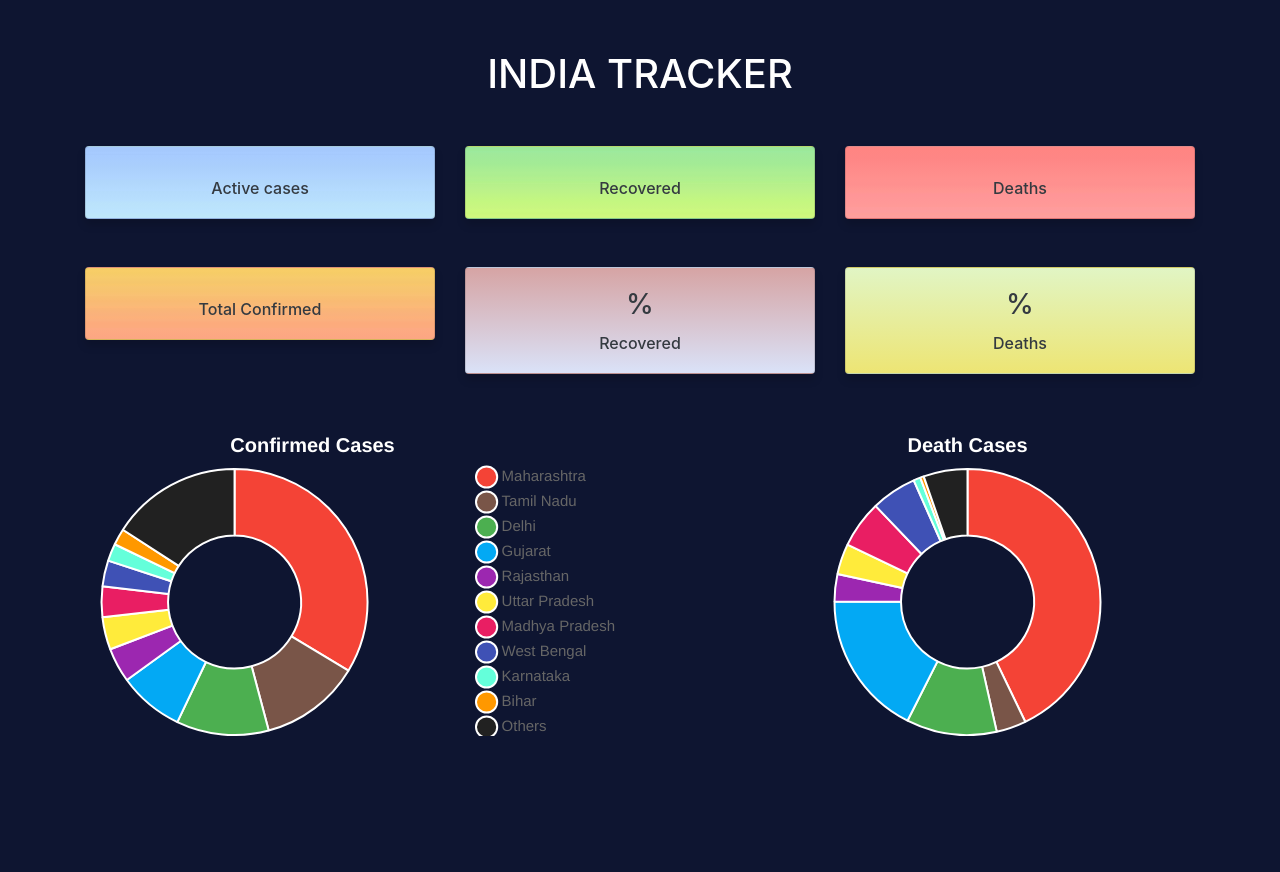
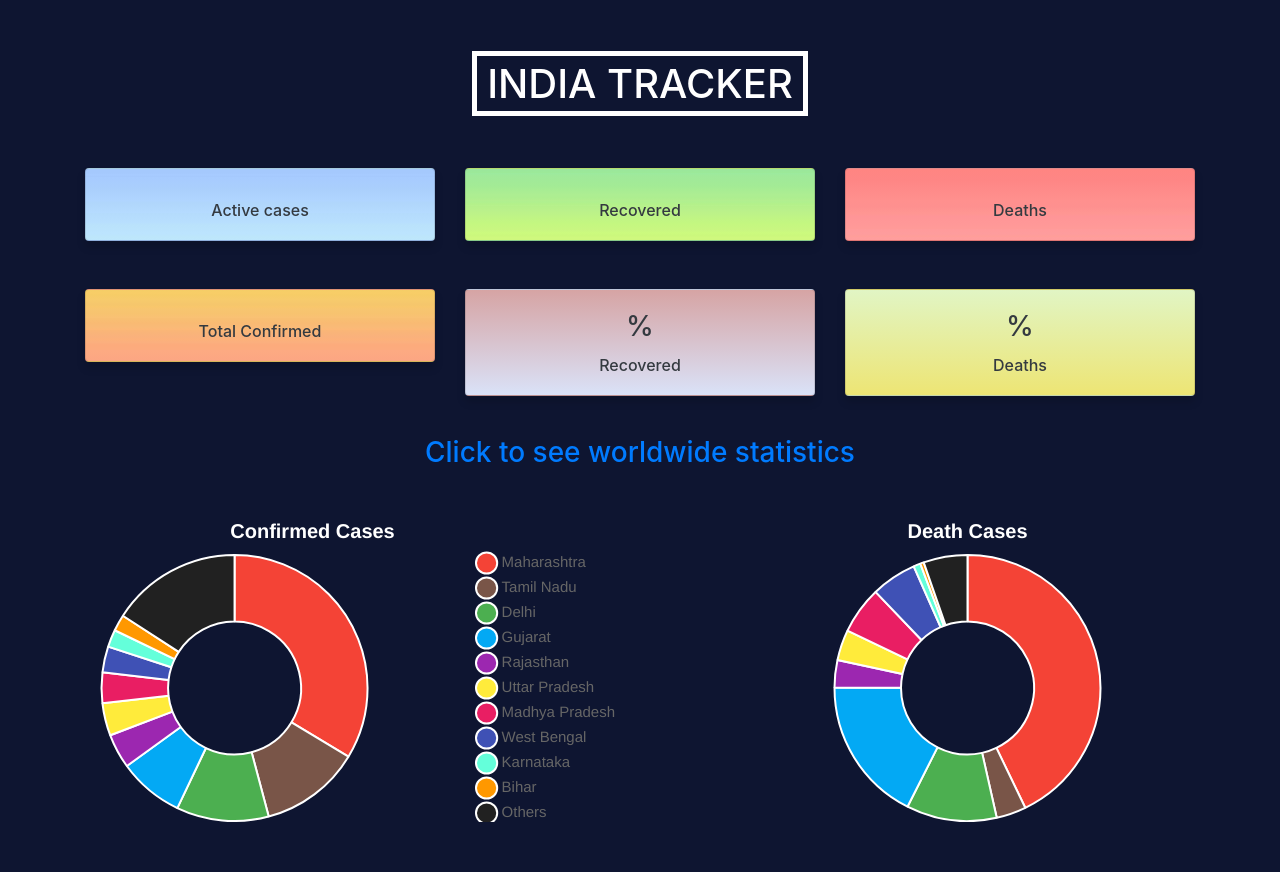
Before and after one commit to dummy26/Covid-Warriors, a Django app: template home/templates/home/india_tracker.html in a window 1280 px wide. Before the commit the page ends 736 px from the top, so only its background shows below. Run offline with Django 3.2, Linux system fonts and the light colour scheme; the template is opened without the code that fills it, so the values that code supplies are empty; parts of the project's set-up code (start-up, migrations or seed data) failed here and were passed over; some libraries are stand-ins or nearby versions.

Commit message:
added link to world_tracker in india_tracker

```diff
--- a/home/static/home/india_tracker.css
+++ b/home/static/home/india_tracker.css
@@ -5,17 +5,29 @@ html {
 }
 
 .heading {
-    font-size: 30px;
+    font-size: 20px;
     color: #fff;
     text-transform: uppercase;
-    font-weight: 300;
+    font-weight: 200;
     text-align: center;
-    margin-top: 50px;
-    margin-bottom: 20px;
+    margin: 60px 0;
+}
+
+h1 {
+    display: inline;
+    padding: 3px 10px;
+    border: 5px solid #fff;
+}
+
+.worldStats {
+    align-items: center;
+    justify-content: center;
+    text-align: center;
+    margin: 40px;
 }
 
 .pie_charts {
-    margin-top: 50px;
+    /* margin-top: 50px; */
     margin-bottom: 50px;
 }
 
--- a/home/static/home/world_tracker.css
+++ b/home/static/home/world_tracker.css
@@ -1,5 +1,4 @@
 body {
-    /* background: rgba(52, 95, 144, 0.07); */
     background: -webkit-linear-gradient(left, #25c481, #25b7c4);
     background: linear-gradient(to right, #25c481, #25b7c4);
     font-family: 'Roboto', sans-serif;
--- a/home/static/home/world_tracker.js
+++ b/home/static/home/world_tracker.js
@@ -64,7 +64,6 @@ function displayChart(myData, title, color = "#F89C06") {
             label: title,
             data: myData,
             backgroundColor: color,
-            hoverBackgroundColor: "#8D8586"
         }]
     }
 
@@ -76,7 +75,7 @@ function displayChart(myData, title, color = "#F89C06") {
                 display: true,
                 text: title,
                 fontSize: 25,
-                fontColor: 'white'
+                fontColor: '#616161'
             },
             legend: {
                 display: false,
--- a/home/templates/home/india_tracker.html
+++ b/home/templates/home/india_tracker.html
@@ -19,7 +19,7 @@
         <h1> India Tracker</h1>
     </div>
 
-    <div class="container mt-5">
+    <div class="container">
         <div class="row mb-5">
             <div class="col-4">
                 <div class="card text-dark bg-blue text-center my_shadow">
@@ -81,6 +81,12 @@
 
     </div>
 
+    <div class='worldStats'>
+        <a href="{% url 'world_tracker'%}">
+            <h3>Click to see worldwide statistics</h3>
+        </a>
+    </div>
+
     <div class="row pie_charts">
         <div class="col">
             <canvas id="confirmed_pie">
@@ -95,10 +101,6 @@
         </div>
     </div>
 
-    <!--
-    <div class='text-center'>
-        <img src="../media/figures/heat_map.jpg" alt="heat map of cases per state" />
-    </div> -->
     <script src="https://code.jquery.com/jquery-3.5.1.min.js" integrity="sha256-9/aliU8dGd2tb6OSsuzixeV4y/faTqgFtohetphbbj0=" crossorigin="anonymous"></script>
     <script src="https://cdnjs.cloudflare.com/ajax/libs/Chart.js/2.9.3/Chart.min.js"></script>
     <script src="{%static 'home/india_tracker.js'%}"></script>
--- a/home/templates/home/world_tracker.html
+++ b/home/templates/home/world_tracker.html
@@ -16,8 +16,8 @@
     </metadata>
 
     <!--Bootstrap CSS -->
+    <link rel="stylesheet" href="https://stackpath.bootstrapcdn.com/bootstrap/4.5.0/css/bootstrap.min.css" integrity="sha384-9aIt2nRpC12Uk9gS9baDl411NQApFmC26EwAOH8WgZl5MYYxFfc+NcPb1dKGj7Sk" crossorigin="anonymous">
 
-    <link rel="stylesheet" href="https://stackpath.bootstrapcdn.com/bootstrap/4.5.0/css/bootstrap.min.css" integrity="sha384-9aIt2nRpC12Uk9gS9baDl411NQApFmC26EwAOH8WgZl5MYYxFfc+NcPb1dKGj7Sk" crossorigin="anonymous">
     <link rel="stylesheet" type="text/css" href="{%static 'home/world_tracker.css'%}">
 </head>
 
@@ -64,7 +64,6 @@
     </div>
 
     <script src="https://code.jquery.com/jquery-3.5.1.min.js" integrity="sha256-9/aliU8dGd2tb6OSsuzixeV4y/faTqgFtohetphbbj0=" crossorigin="anonymous"></script>
-    <!-- <script src="https://code.jquery.com/jquery-3.5.1.slim.min.js" integrity="sha384-DfXdz2htPH0lsSSs5nCTpuj/zy4C+OGpamoFVy38MVBnE+IbbVYUew+OrCXaRkfj " crossorigin="anonymous"></script> -->
     <script src="https://cdn.jsdelivr.net/npm/popper.js@1.16.0/dist/umd/popper.min.js" integrity="sha384-Q6E9RHvbIyZFJoft+2mJbHaEWldlvI9IOYy5n3zV9zzTtmI3UksdQRVvoxMfooAo" crossorigin="anonymous"></script>
     <script src="https://stackpath.bootstrapcdn.com/bootstrap/4.5.0/js/bootstrap.min.js" integrity="sha384-OgVRvuATP1z7JjHLkuOU7Xw704+h835Lr+6QL9UvYjZE3Ipu6Tp75j7Bh/kR0JKI" crossorigin="anonymous"></script>
     <script src="https://cdnjs.cloudflare.com/ajax/libs/Chart.js/2.9.3/Chart.min.js"></script>
```
Also changed, not shown: home/data.txt (+1 -1 lines), home/static/home/search_result.css (+9 -3 lines), home/templates/home/search_result.html (+7 -7 lines).
